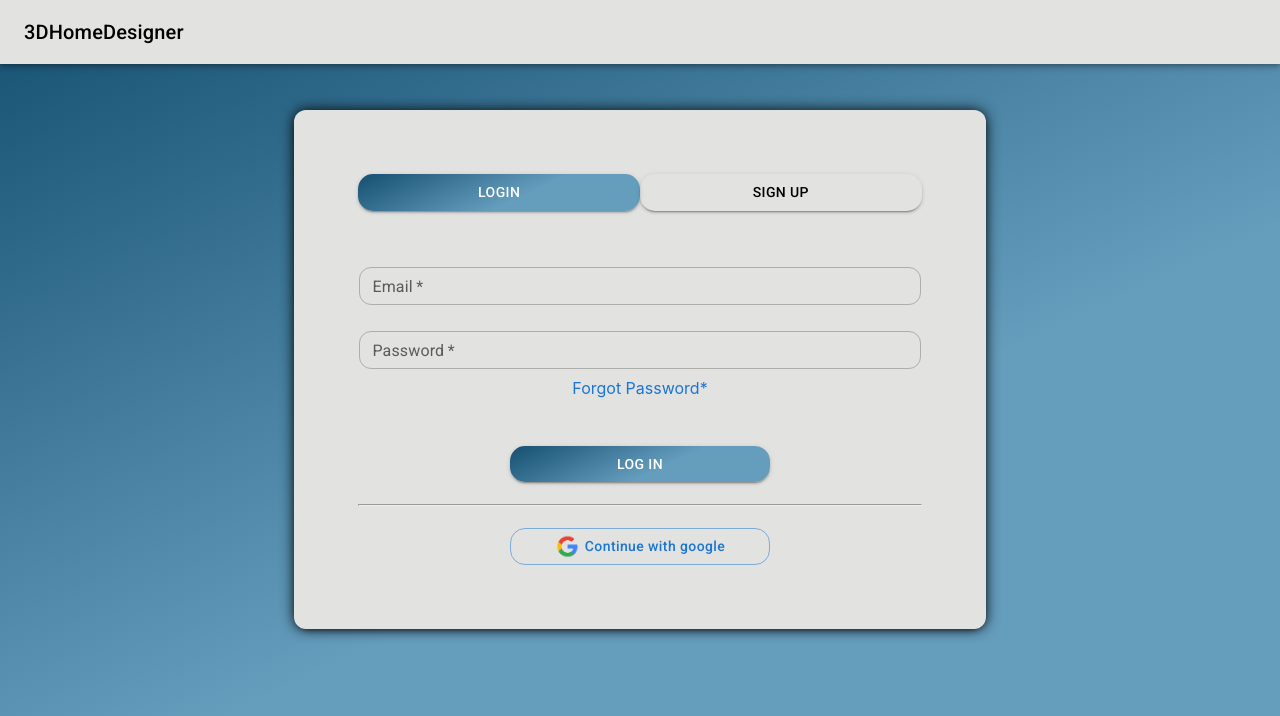
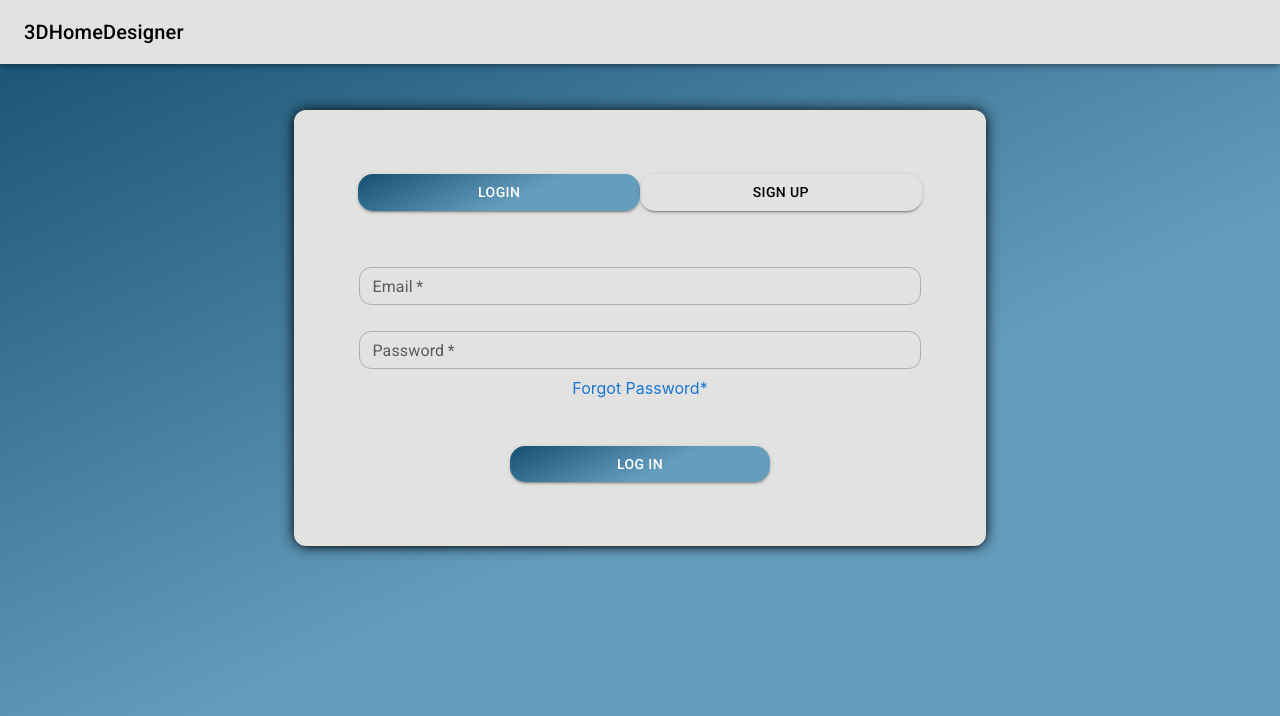
Before and after one commit to pratiknikale/3D_RoomDesigner-Frontend, a React (Create React App) app: page / in a window 1280 px wide. Shown: the top 716 px of the page. Built offline with nearby package versions, Linux system fonts and the light colour scheme; no server answers.

Commit message:
google oAuth removed -- will develop in future scope

```diff
--- a/src/pages/Auth/index.js
+++ b/src/pages/Auth/index.js
@@ -52,9 +52,9 @@ const Auth = ({ messageOpen, setMessageOpen }) => {
     }
   }, []);
 
-  const google = () => {
-    window.open(`${process.env.REACT_APP_BACKEND_BASE_URL}/userAuth/google/callback`, "_self", { withCredentials: true });
-  };
+  // const google = () => {
+  //   window.open(`${process.env.REACT_APP_BACKEND_BASE_URL}/userAuth/google/callback`, "_self", { withCredentials: true });
+  // };
 
   // useEffect(() => {
   //     if (user.token) {
@@ -280,7 +280,7 @@ const Auth = ({ messageOpen, setMessageOpen }) => {
                   </Grid>
                 </Grid>
               )}
-              <hr style={{ marginTop: "22px", marginBottom: "22px" }} />
+              {/* <hr style={{ marginTop: "22px", marginBottom: "22px" }} />
               <Button
                 onClick={google}
                 variant="outlined"
@@ -292,7 +292,7 @@ const Auth = ({ messageOpen, setMessageOpen }) => {
               >
                 <img style={{ width: "25px", paddingRight: "5px" }} src={googleLogo} />
                 Continue with google
-              </Button>
+              </Button> */}
             </div>
           </Box>
         </Paper>
```
